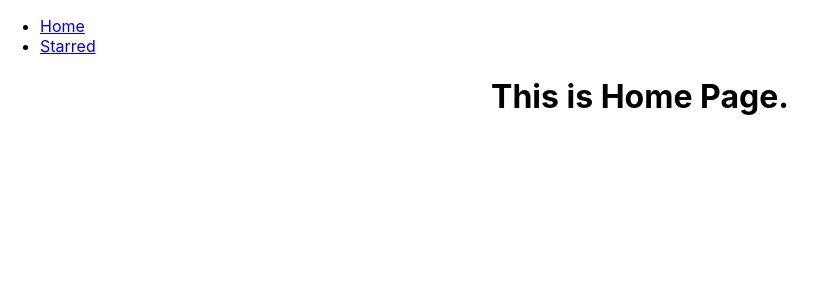
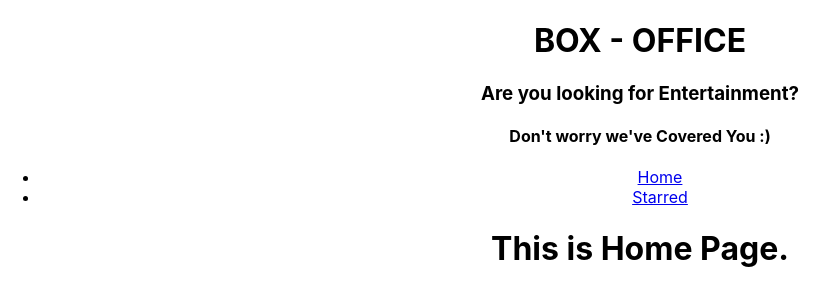
Before and after one commit to itishjain/Binge-o-Holic, a React (Create React App) app: page / in a window 1280 px wide. Shown: the top 306 px of the page, without its empty margins (0-838 px from the left). Built offline with nearby package versions, Linux system fonts and the light colour scheme.

Commit message:
Routes and Main page layout added with Title

```diff
--- a/src/App.js
+++ b/src/App.js
@@ -1,13 +1,10 @@
 import React from 'react';
 import { Switch, Route } from 'react-router-dom';
-import Navbar from './Comoponents/Navbar';
 import Home from './Pages/Home';
 import Starred from './Pages/Starred';
 
 function App() {
   return (
-    <div>
-      <Navbar />
     <Switch>
       <Route exact path="/">
         <Home />
@@ -20,7 +17,6 @@ function App() {
         <h1 align="center">An unkown error occured.</h1>
       </Route>
     </Switch>
-    </div>
   );
 }
 
--- /dev/null
+++ b/src/Components/MainPage.js
@@ -0,0 +1,20 @@
+import React from 'react';
+import Navbar from './Navbar';
+import Title from './Title';
+
+const MainPage = ({ children }) => {
+  return (
+    <div>
+      <Title
+        title="BOX - OFFICE"
+        subtitle1="Are you looking for Entertainment?"
+        subtitle2="Don't worry we've Covered You :)"
+      />
+
+      <Navbar />
+      {children}
+    </div>
+  );
+};
+
+export default MainPage;
--- a/src/Comoponents/Navbar.js
+++ b/src/Components/Navbar.js
@@ -11,7 +11,7 @@ const Navbar = () => {
     <div>
       <ul>
         {LINKS.map(items => (
-          <li key={items.to}>
+          <li key={items.to} align="center">
             <Link to={items.to}>{items.text}</Link>
           </li>
         ))}
--- /dev/null
+++ b/src/Components/Title.js
@@ -0,0 +1,13 @@
+import React from 'react';
+
+const Title = ({ title, subtitle1, subtitle2 }) => {
+  return (
+    <div>
+      <h1 align="center">{title}</h1>
+      <h3 align="center">{subtitle1}</h3>
+      <h4 align="center">{subtitle2}</h4>
+    </div>
+  );
+};
+
+export default Title;
--- a/src/Pages/Home.js
+++ b/src/Pages/Home.js
@@ -1,10 +1,11 @@
 import React from 'react';
+import MainPage from '../Components/MainPage';
 
 const Home = () => {
   return (
-    <div>
+    <MainPage>
       <h1 align="center">This is Home Page.</h1>
-    </div>
+    </MainPage>
   );
 };
 
--- a/src/Pages/Starred.js
+++ b/src/Pages/Starred.js
@@ -1,10 +1,16 @@
 import React from 'react';
+import MainPage from '../Components/MainPage';
 
 const Starred = () => {
   return (
-    <div>
+    // <div>
+    //   {/* If we donot want go back from one page we simply donot incude MainPage Components
+    //     as MainPage consist of Links to go back from 1 page to another. */}
+    //   <h1 align="center">This is Starred Page.</h1>
+    // </div>
+    <MainPage>
       <h1 align="center">This is Starred Page.</h1>
-    </div>
+    </MainPage>
   );
 };
 
```
Lines whose indentation alone changed are shown as unchanged.
